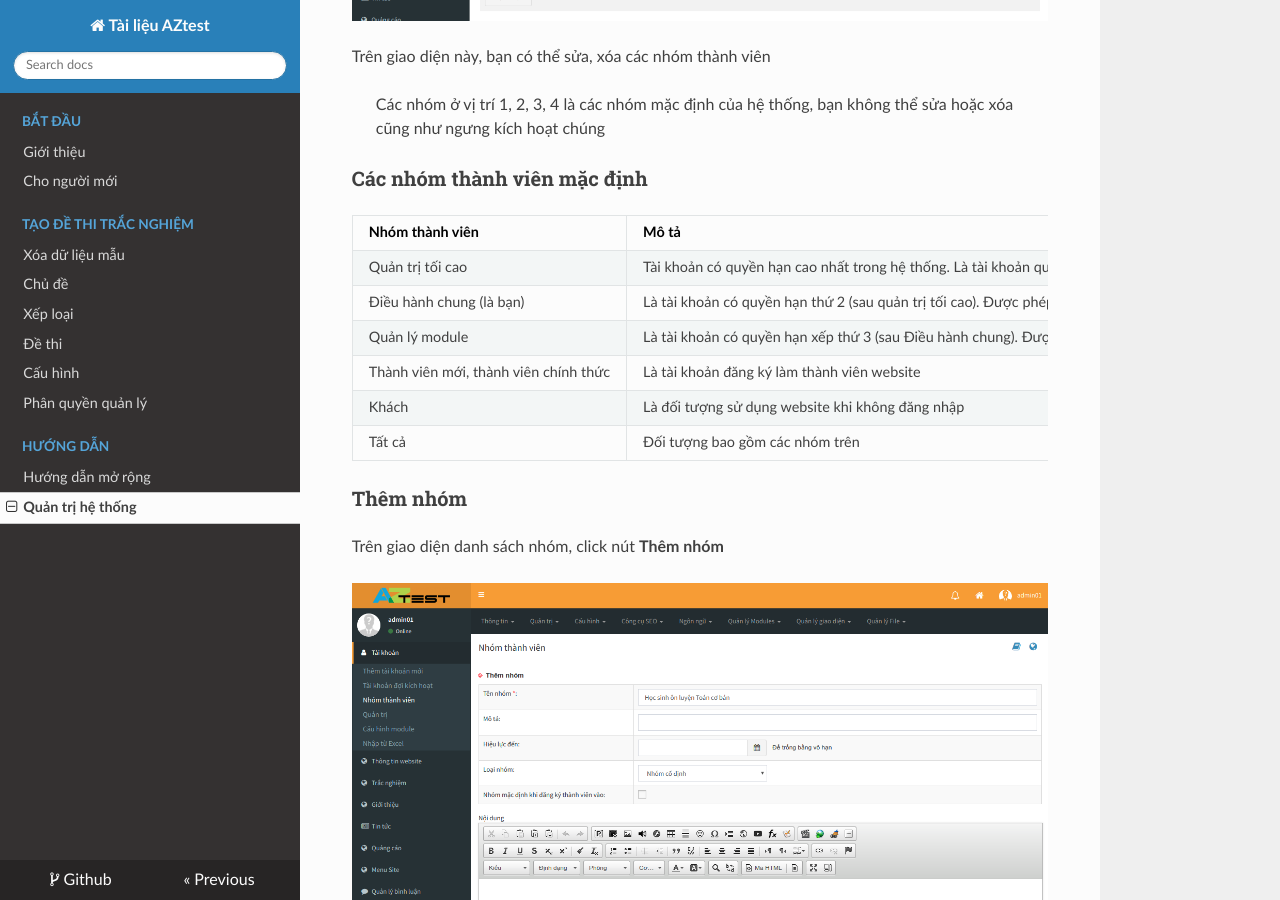
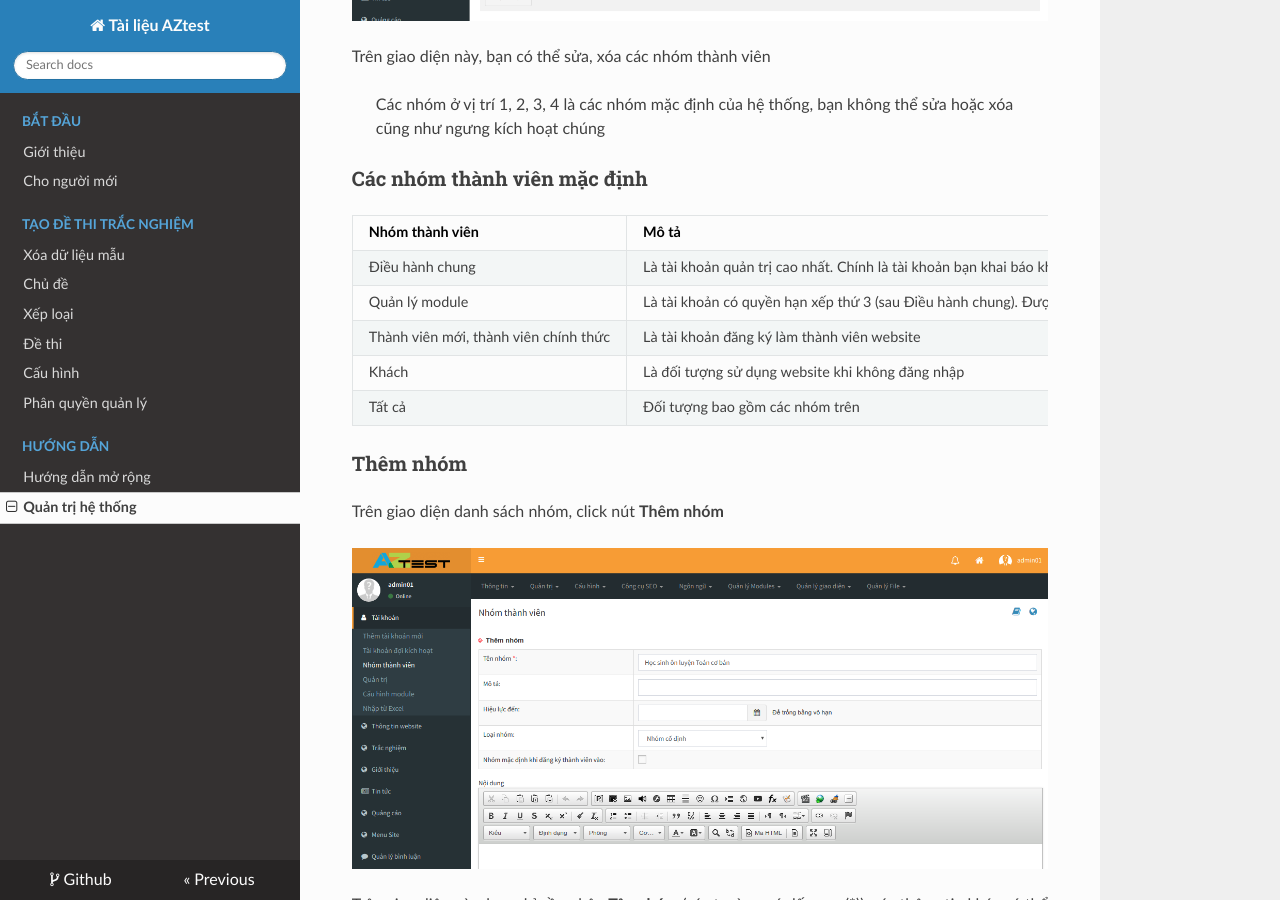
Before and after one commit to mynukeviet/aztest-docs, an MkDocs documentation site: the page built from docs/system.md, in a window 1280 px wide and 900 px high, scrolled down 3611 px. Built offline with MkDocs 1.6.1, drawn with Linux system fonts in a browser that asks for light colours; nearby versions of some CDN libraries; old or Windows-style settings are respelled for this version of MkDocs.

Commit message:
Update system.md

```diff
--- a/docs/system.md
+++ b/docs/system.md
@@ -70,8 +70,7 @@ Trên giao diện này, bạn có thể sửa, xóa các nhóm thành viên
 ### Các nhóm thành viên mặc định
 | Nhóm thành viên | Mô tả |
 |-----------------|-------|
-| Quản trị tối cao | Tài khoản có quyền hạn cao nhất trong hệ thống. Là tài khoản quản lý, hỗ trợ của AZtest trên website của bạn |
-| Điều hành chung (là bạn) | Là tài khoản có quyền hạn thứ 2 (sau quản trị tối cao). Được phép sử dụng một số tính năng của hệ thống và quản lý tất cả các module |
+| Điều hành chung | Là tài khoản quản trị cao nhất. Chính là tài khoản bạn khai báo khi đăng ký website |
 | Quản lý module | Là tài khoản có quyền hạn xếp thứ 3 (sau Điều hành chung). Được phép quản lý các module được **Quản trị tối cao** hoặc **Điều hành chung** chỉ định |
 | Thành viên mới, thành viên chính thức | Là tài khoản đăng ký làm thành viên website |
 | Khách | Là đối tượng sử dụng website khi không đăng nhập |
```
